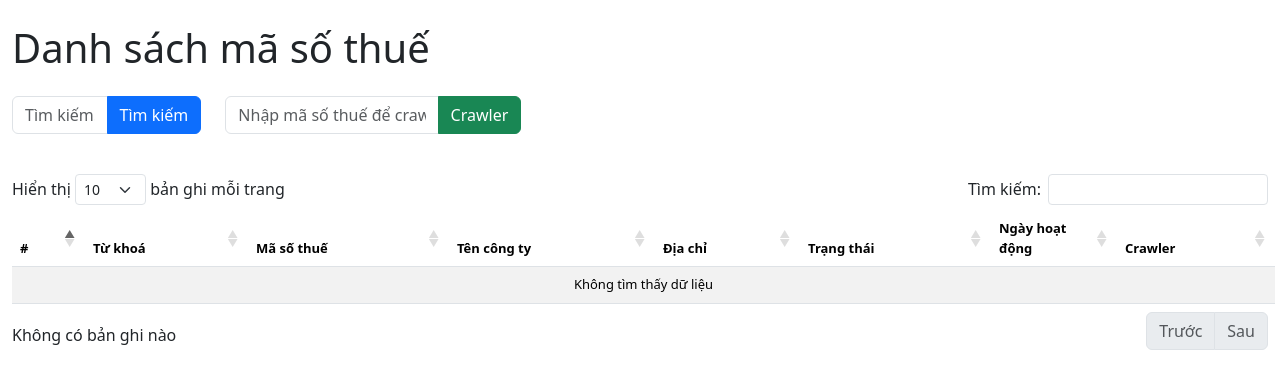
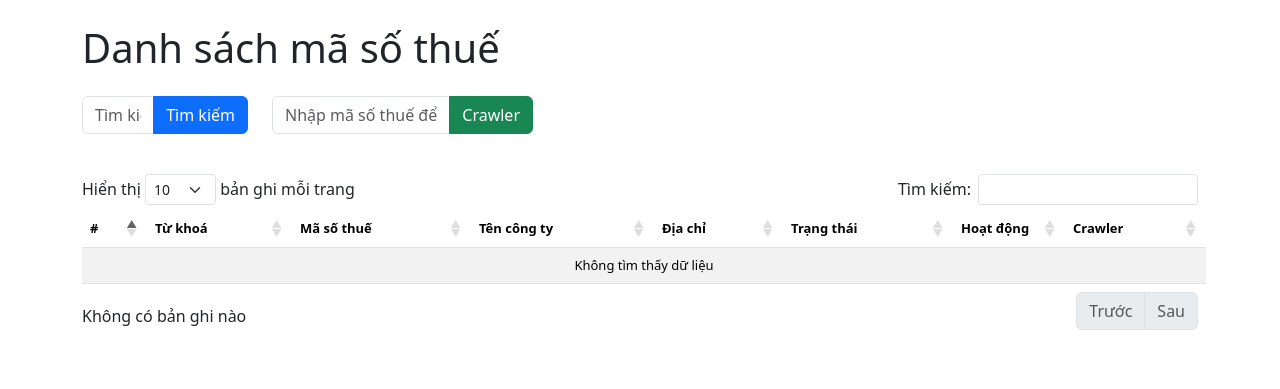
Before and after one commit to TrungPhuNA/tool-mst, a Flask app: page / in a window 1280 px wide. Shown: the top 389 px of the page. Run offline with Flask 3, Linux system fonts and the light colour scheme; data that the repository does not hold is empty; some libraries are stand-ins or nearby versions.

Commit message:
fix template

```diff
--- a/templates/tax_info_list.html
+++ b/templates/tax_info_list.html
@@ -38,7 +38,7 @@
     </style>
 </head>
 <body>
-    <div class="container-fluid mt-4">
+    <div class="container mt-4">
         <h1 class="mb-4">Danh sách mã số thuế</h1>
         <div class="row mb-3">
             <div class="col-sm-2">
@@ -73,7 +73,7 @@
                         <th>Tên công ty</th>
                         <th>Địa chỉ</th>
                         <th>Trạng thái</th>
-                    <th>Ngày hoạt động</th>
+                        <th>Hoạt động</th>
                         <th>Crawler</th>
                     </tr>
                 </thead>
```
Lines whose indentation alone changed are shown as unchanged.
